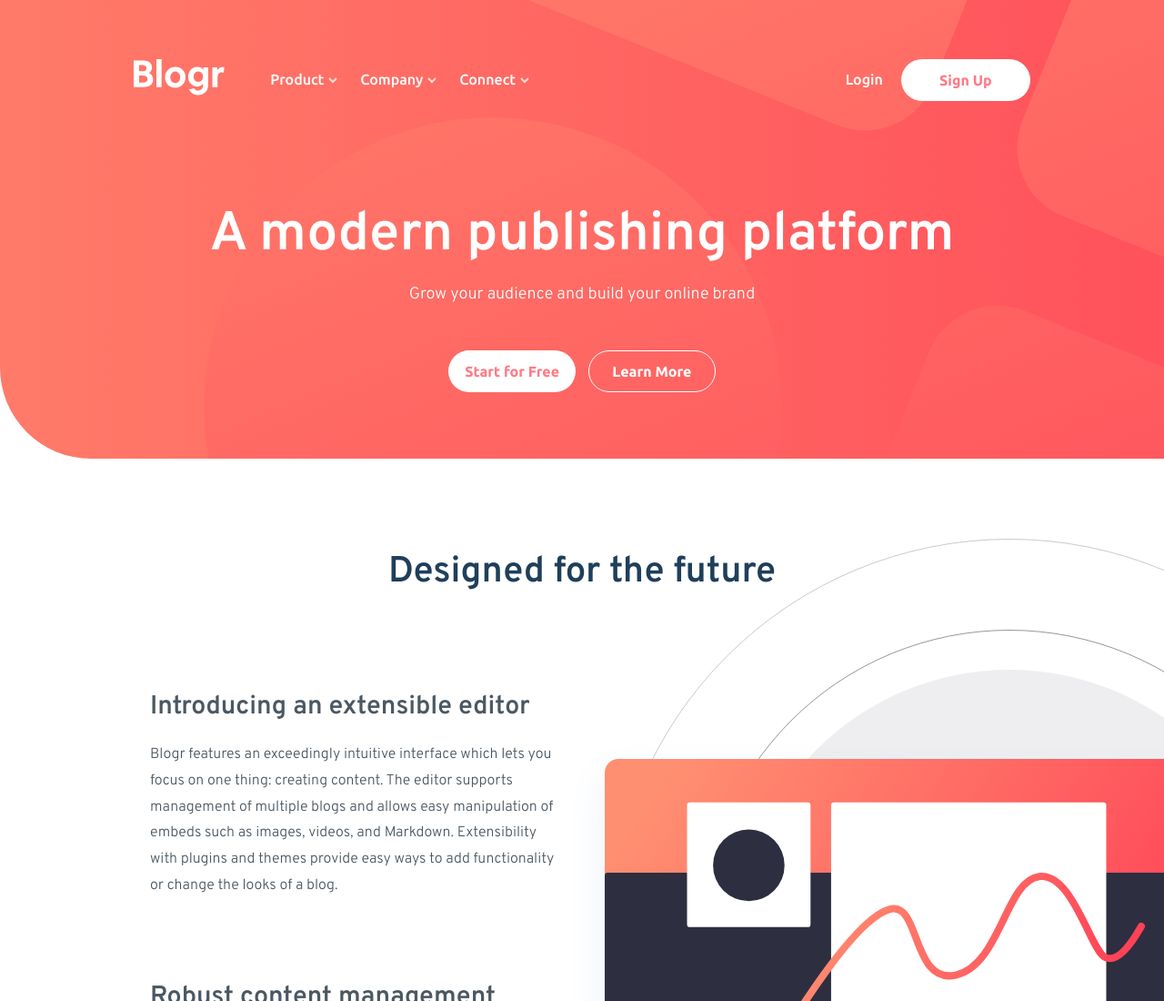
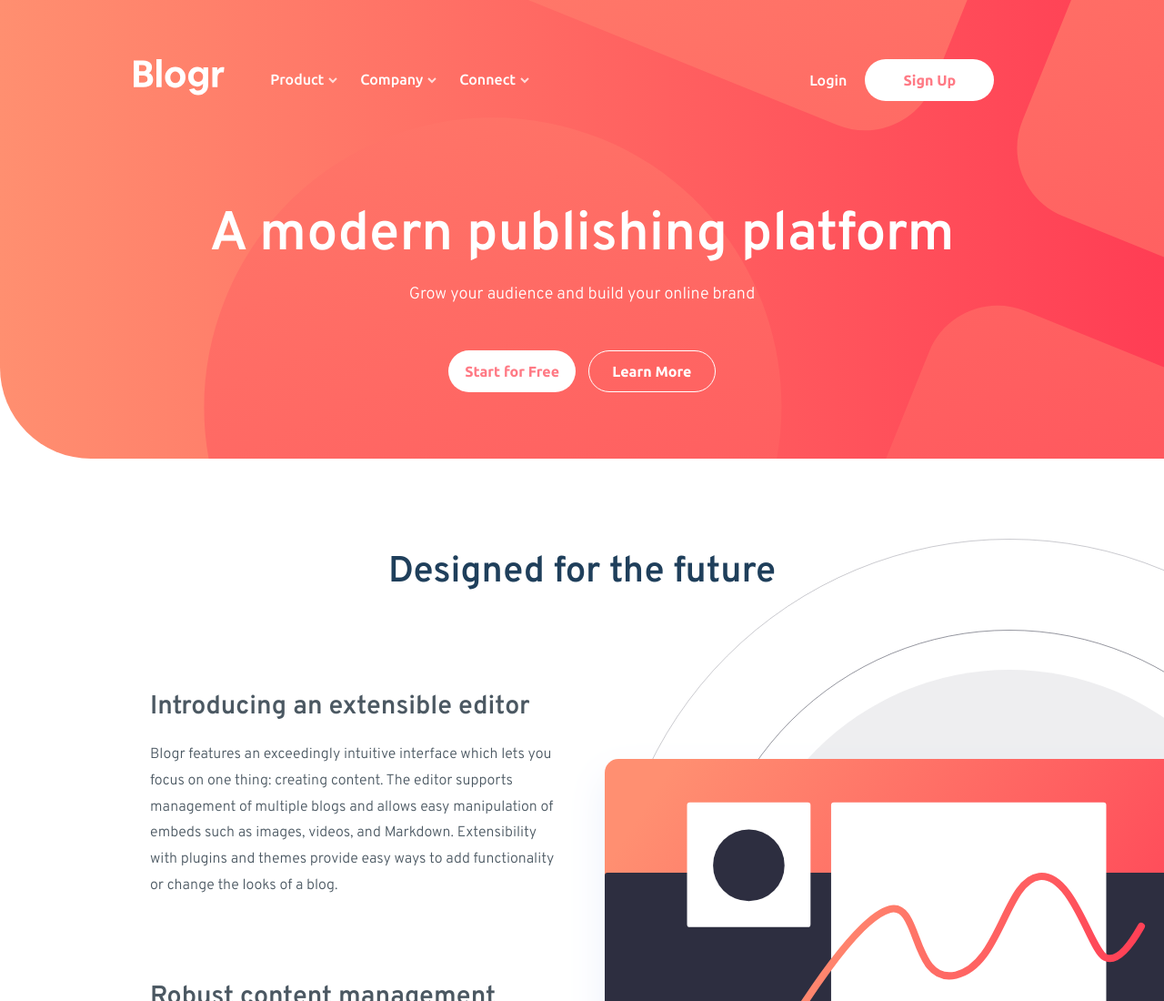
Before and after one commit to Web-Dev-Collaborative/blogr-landing-page, a website: page index.html in a window 1280 px wide. Shown: the top 1100 px of the page at 91% size. Drawn offline with Linux system fonts and the light colour scheme.

Commit message:
update README and fix HTML changes

```diff
--- a/index.html
+++ b/index.html
@@ -142,24 +142,23 @@
                 </ul>
               </li>
 
-              <div class="blogr__btns-wrapper blogr__btns-wrapper--top">
-                <li class="blogr__item blogr__item--primary">
+              <li class="blogr__btns-wrapper blogr__btns-wrapper--top">
+                <div class="blogr__btns-wrapper blogr__btns-wrapper--top">
                   <a
                     href="#"
                     class="blogr__link blogr__link--primary blogr__link--login"
                   >
                     Login
                   </a>
-                </li>
-                <li class="blogr__item">
+
                   <a
                     href="#"
                     class="blogr__btn blogr__btn--white blogr__btn--white-menu"
                   >
                     Sign Up
                   </a>
-                </li>
-              </div>
+                </div>
+              </li>
             </ul>
           </nav>
         </header>
--- a/scss/_components.scss
+++ b/scss/_components.scss
@@ -14,13 +14,13 @@
 
     @media (min-width: 810px) {
       min-height: 63vh;
-      background-size: 260vw;
+      background-size: 260vw, cover;
       background-position: left -50vw top -40vh, center;
       padding-top: 6.5rem;
     }
 
     @media (min-width: 1140px) {
-      background-size: 200vw;
+      background-size: 200vw, cover;
       background-position: left -20vw top -130vh, center;
     }
   }
@@ -564,7 +564,7 @@
     &-link:visited {
       text-transform: uppercase;
       color: $color-primary--light;
-      transition: all 0.2s;
+      transition: all 0.3s;
     }
 
     &-link:hover,
```
Also changed, not shown: README.md, css/style.css, images/screenshot.png (added).
